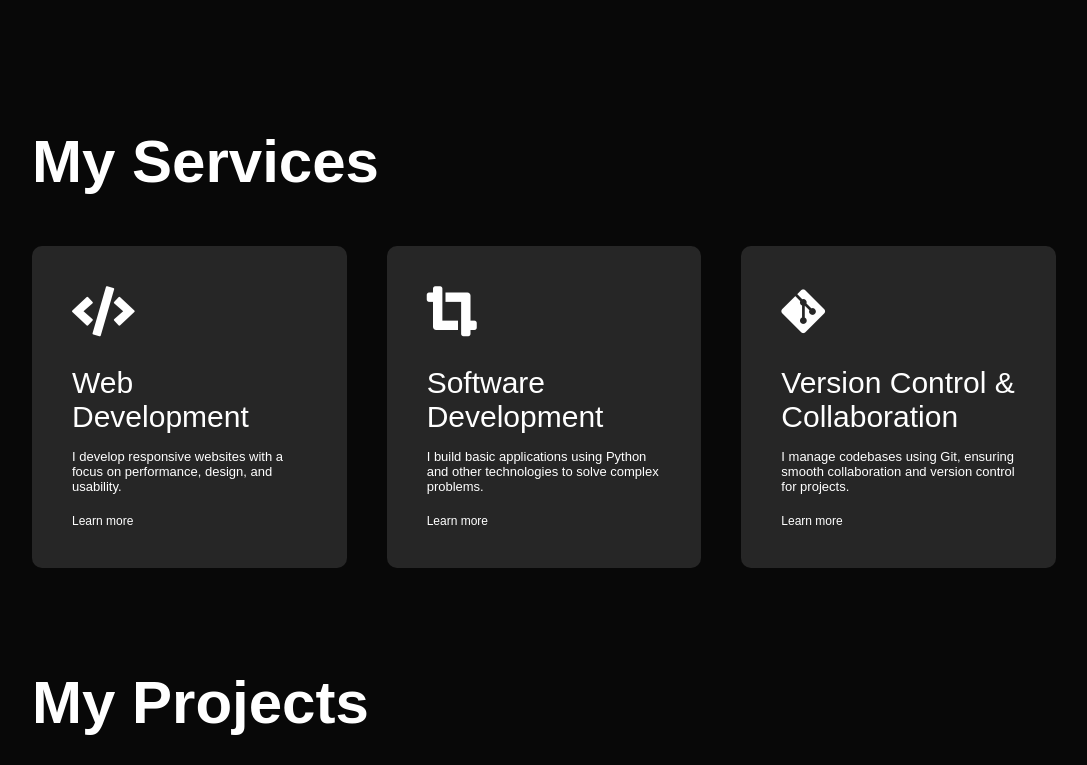
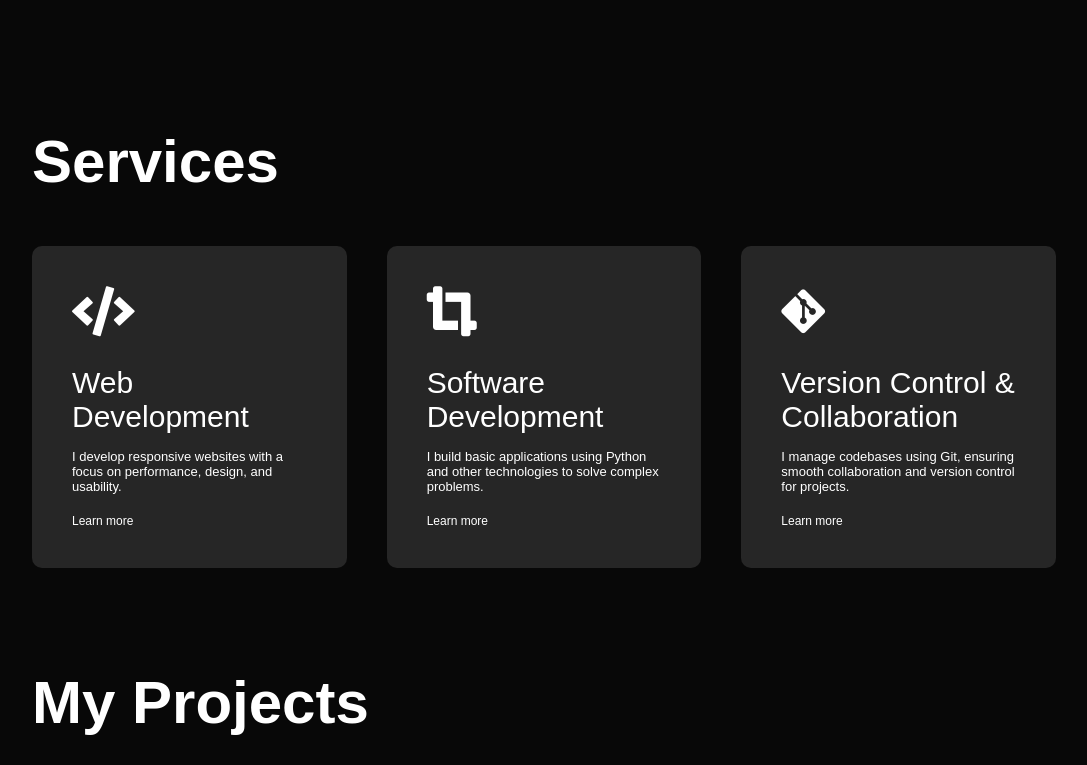
Before and after one commit to aluleam/Portfolio, a plain HTML site: page index.html in a window 1280 px wide. Shown: the part 1820-2585 px from the top of the page, without its empty margins (96-1183 px from the left). Drawn offline with Linux system fonts and the light colour scheme.

Commit message:
index.html

```diff
--- a/index.html
+++ b/index.html
@@ -20,6 +20,22 @@
 </head>
 
 <body>
+    <div id="loader" class="loader"></div>
+
+    <script>
+        window.addEventListener('load', () => {
+            setTimeout(() => {
+                document.getElementById('loader').style.display = 'none'; // Hide loader
+                const content = document.getElementById('content');
+                content.style.display = 'block'; // Show content
+                setTimeout(() => {
+                    content.classList.add('show');
+                }, 50);
+            }, 2000);
+        });
+    </script>
+
+    <div id="content" style="display: none;">
         <div id="header">
             <div class="container">
                 <nav>
@@ -39,16 +55,13 @@
 
                 <div class="header-text">
                     <p>Hello there,</p>
-                <h1>
-                    I'm <span class="name-highlight">Masumbuko Alulea</span>
-                </h1>
+                    <h1>I'm <span class="name-highlight">Masumbuko Alulea</span></h1>
                     <div class="typewriter">
                         <p>Eager to secure a <span>software engineering internship</span> where I can apply my technical skills.</p>
                     </div>
                 </div>
             </div>
         </div>
-
 
 <div id="courses">
     <div class="container">
@@ -84,7 +97,6 @@
     </div>
 </div>
 
-
 <div id="about">
     <div class="container">
         <div class="row">
@@ -100,9 +112,6 @@
                     <p class="tab-links" onclick="opentab('experience')">Experience</p>
                     <p class="tab-links" onclick="opentab('education')">Education</p>
                 </div>
-
-                <!-- Skills Section -->
-               <!-- Skills Section -->
                 <!-- Skills Section -->
                 <div class="tab-contents active-tab" id="skills">
                     <ul>
@@ -126,8 +135,6 @@
                     </ul>
                 </div>
 
-
-
                 <!-- Education Section -->
                 <div class="tab-contents" id="education">
                     <ul>
@@ -142,7 +149,7 @@
 <!-- ---------services---------------- -->
 <div id="services">
     <div class="container">
-        <h1 class="sub-title">My Services</h1>
+        <h1 class="sub-title">Services</h1>
         <div class="services-list">
             <div>
                 <i class="fas fa-code"></i>
@@ -211,8 +218,8 @@
                 <div class="social-icons">
                     <a href="https://github.com/aluleam" target="_blank"><i class="fab fa-github"></i></a>
                     <a href="https://www.linkedin.com/in/mk-alulea/" target="_blank"><i class="fab fa-linkedin"></i></a>
-                    <a href="https://www.instagram.com/yourprofile" target="_blank"><i class="fab fa-instagram"></i></a>
-                    <a href="https://www.facebook.com/yourprofile" target="_blank"><i class="fab fa-facebook"></i></a>
+                    <a href="https://www.instagram.com/" target="_blank"><i class="fab fa-instagram"></i></a>
+                    <a href="https://www.facebook.com/" target="_blank"><i class="fab fa-facebook"></i></a>
                 </div>
                 <a href="images/Masumbuko Alulea Resume.pdf" download class="btn btn2">Download Resume</a>
             </div>
@@ -290,6 +297,6 @@
         }
     }
 </script>
-
+</div>
 </body>
 </html>
```
Lines whose indentation alone changed are shown as unchanged.
